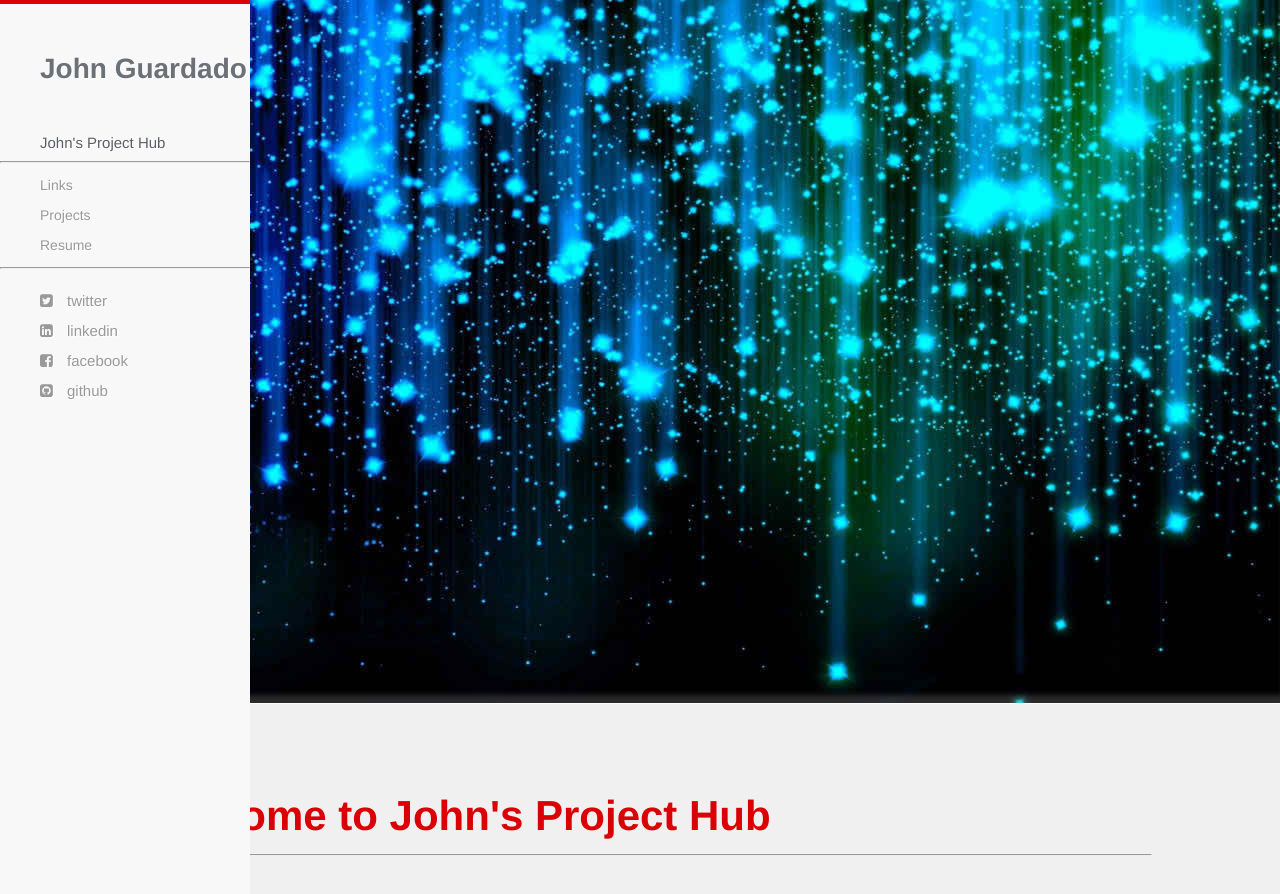
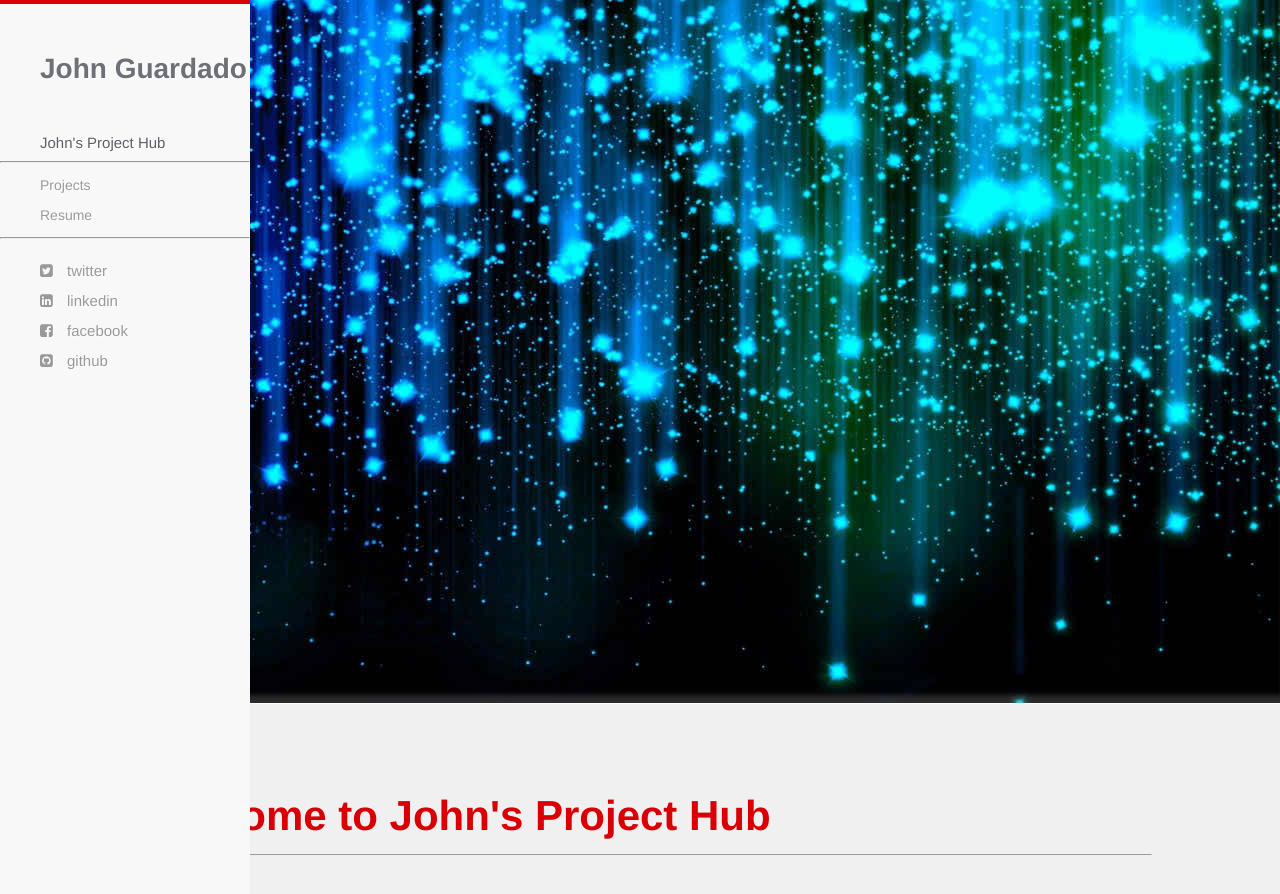
Before and after one commit to jguardado39/jguardado39.github.io, a Jekyll site: the page built from index.html, in a window 1280 px wide and 900 px high. Shown: the top 894 px of the window. Built offline with Jekyll 4.4.1, drawn with Linux system fonts in a browser that asks for light colours.

Commit message:
upd 041917

```diff
--- a/_includes/navigation.html
+++ b/_includes/navigation.html
@@ -64,7 +64,7 @@
     </li>
 
     <!-- <li><a href="/posts.html">Blog Series</a></li> -->
-    <li><a href="/links.html">Links</a></li>
+    <!-- <li><a href="/links.html">Links</a></li> -->
     <li><a href="/projects.html">Projects</a></li>
     <li><a href="/about.html">Resume</a></li>
     <hr />
```
